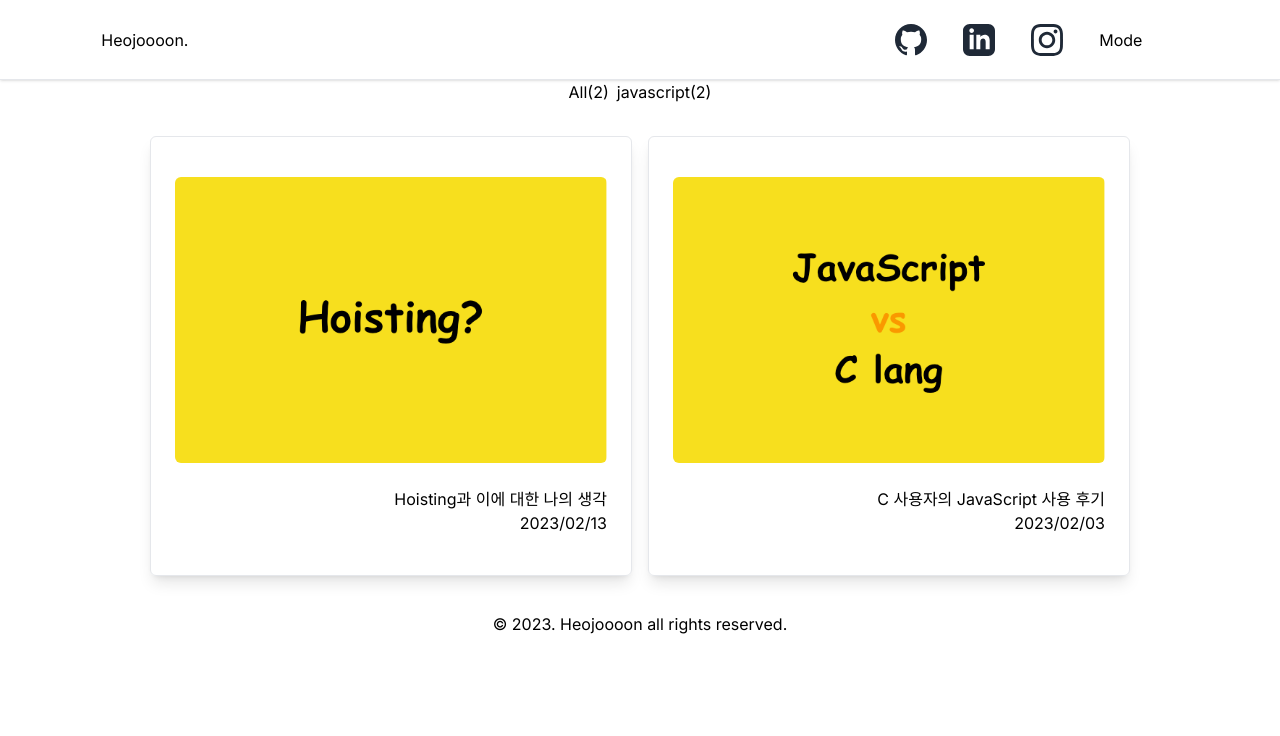
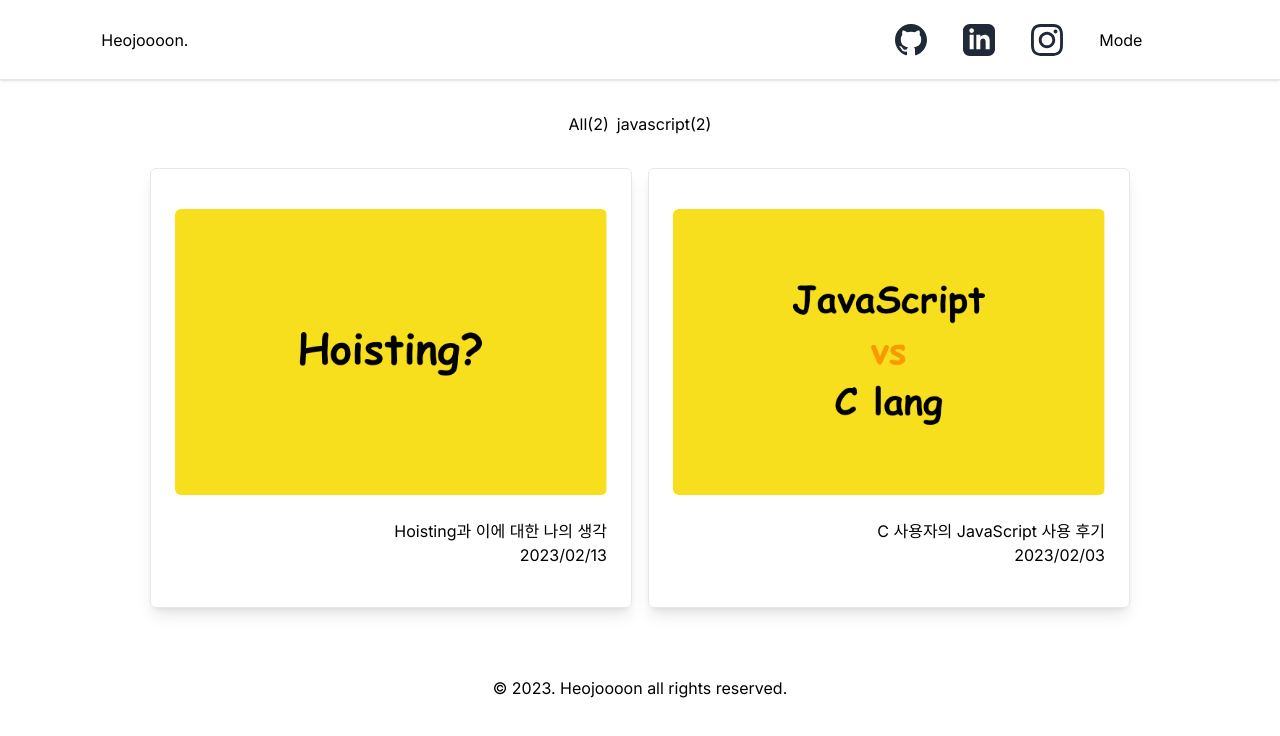
Before and after one commit to hjy0951/blog, a Next.js app: page / in a window 1280 px wide. Shown: the top 736 px of the page. Built offline with nearby package versions, Linux system fonts and the light colour scheme.

Commit message:
style: home page의 컴포넌트간 gap 추가

```diff
--- a/src/app/page.tsx
+++ b/src/app/page.tsx
@@ -14,10 +14,10 @@ export default function Home() {
     "createdAt",
   ]);
   return (
-    <>
+    <div className="flex flex-col gap-8">
       <Header />
       <Body tagData={tagData} allPosts={posts} />
       <Footer />
-    </>
+    </div>
   );
 }
```
